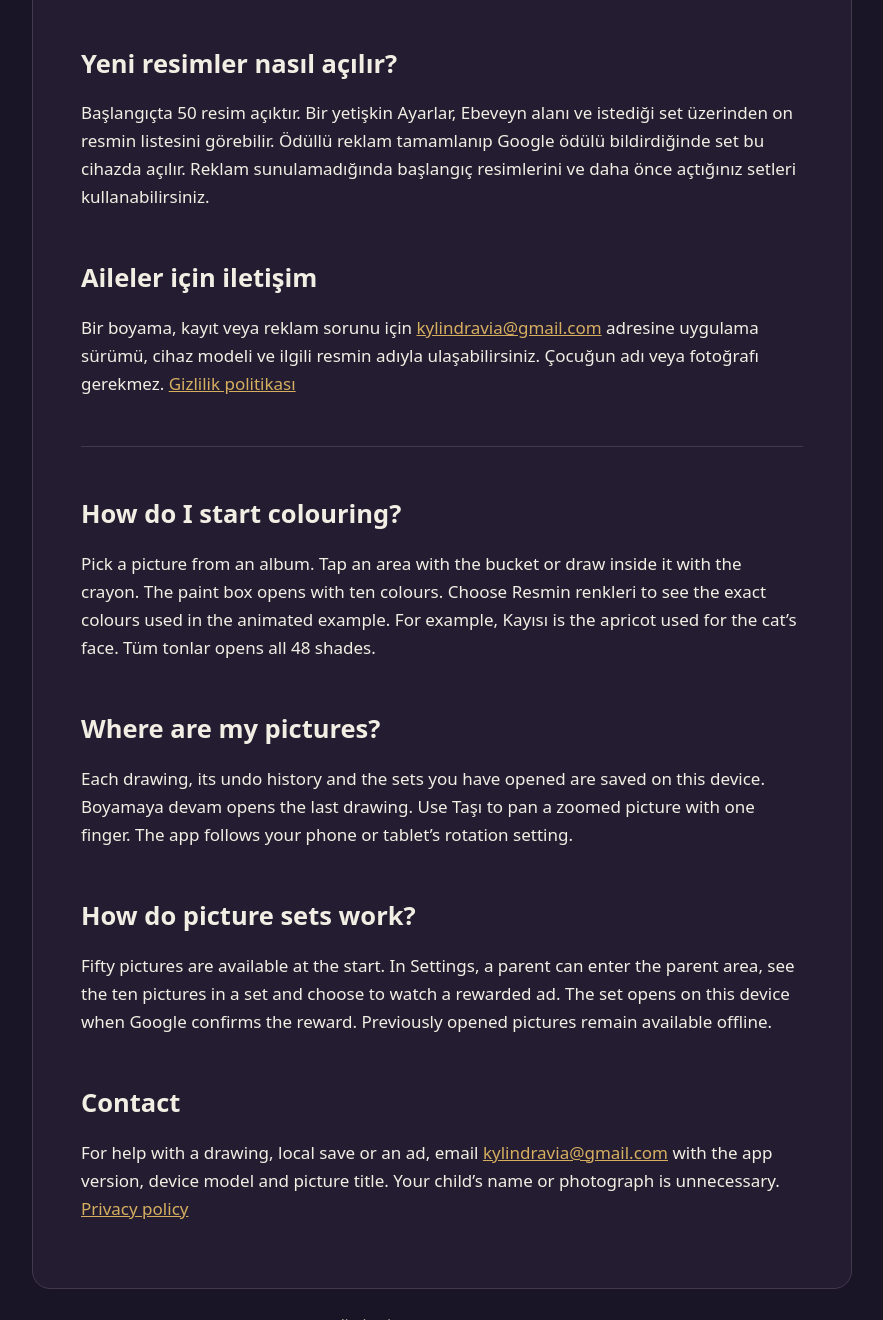
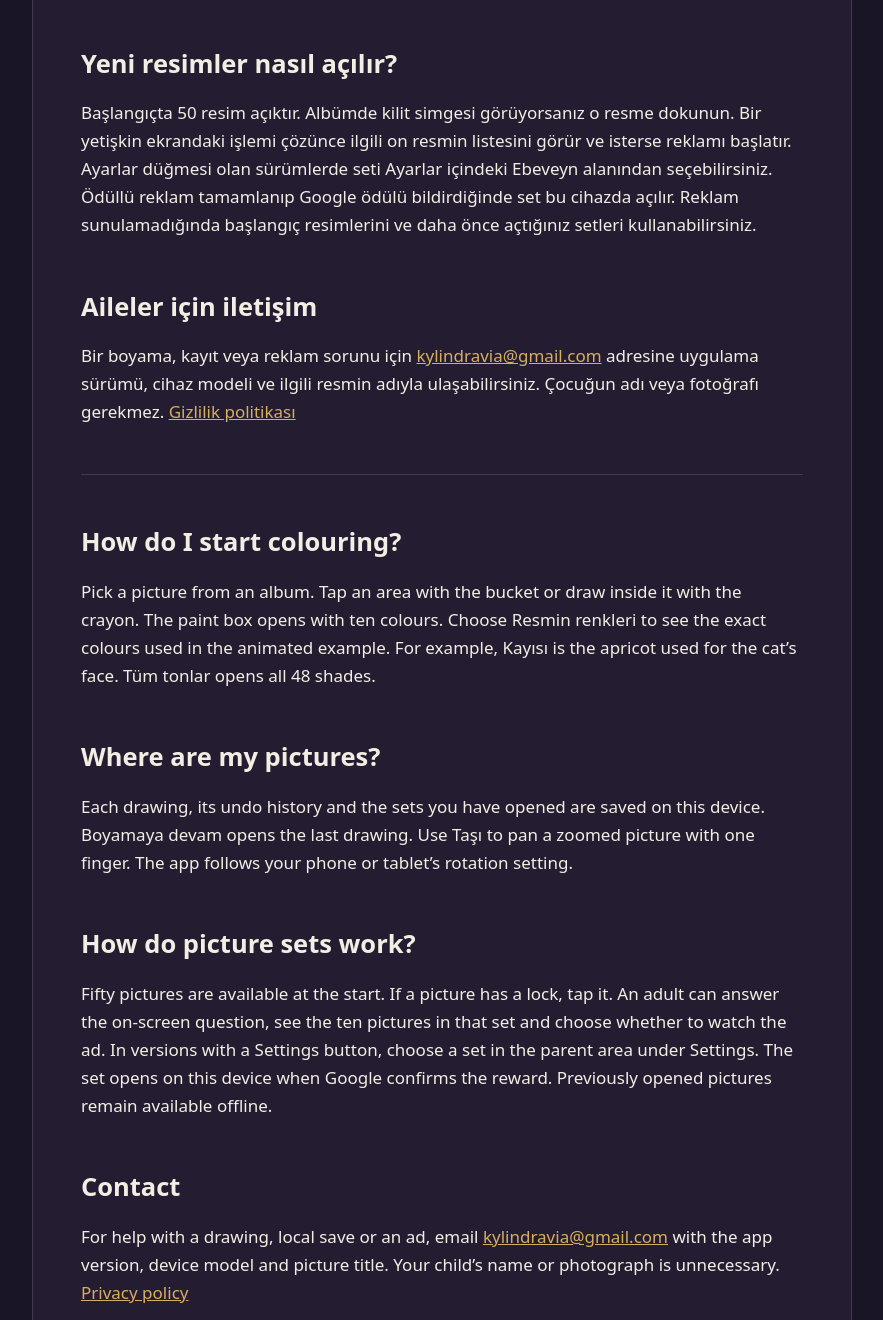
Before and after one commit to ahmet12/ahmet12.github.io, a plain HTML site: page kipir-kagit/support/index.html in a window 1280 px wide. Shown: the part 647-1967 px from the top of the page, without its empty margins (198-1081 px from the left). Drawn offline with Linux system fonts and the light colour scheme.

Commit message:
Explain how families open a locked Paper Colors picture

```diff
--- a/kipir-kagit/support/index.html
+++ b/kipir-kagit/support/index.html
@@ -6,9 +6,9 @@
 <section id="turkce"><h2>Boyaya nasıl başlarım?</h2>
 <p>Bir albümden resim seçin. Kova ile bir alana dokunun veya pastel ile çizginin içinde gezinin. Kutum on büyük renkle açılır. <strong>Resmin renkleri</strong>, İzle’de gösterilen tonları bir araya getirir. Örneğin Yumaklı Kedi’nin yüzündeki tonu almak için Kayısı’ya dokunun. Tüm tonlar sekiz ailede 48 rengi gösterir.</p>
 <h2>Resmim ve açtığım setler nerede?</h2><p>Her resim bu cihazda kendi boyalarını ve geri alma geçmişini saklar. Resim albümündeki Boyamaya devam son resmi açar. Yakınlaştırılmış resmi Taşı aracıyla tek parmakla kaydırabilirsiniz. Telefon veya tablet, sistemin ekran yönü ayarını izler.</p>
-<h2>Yeni resimler nasıl açılır?</h2><p>Başlangıçta 50 resim açıktır. Bir yetişkin Ayarlar, Ebeveyn alanı ve istediği set üzerinden on resmin listesini görebilir. Ödüllü reklam tamamlanıp Google ödülü bildirdiğinde set bu cihazda açılır. Reklam sunulamadığında başlangıç resimlerini ve daha önce açtığınız setleri kullanabilirsiniz.</p>
+<h2>Yeni resimler nasıl açılır?</h2><p>Başlangıçta 50 resim açıktır. Albümde kilit simgesi görüyorsanız o resme dokunun. Bir yetişkin ekrandaki işlemi çözünce ilgili on resmin listesini görür ve isterse reklamı başlatır. Ayarlar düğmesi olan sürümlerde seti Ayarlar içindeki Ebeveyn alanından seçebilirsiniz. Ödüllü reklam tamamlanıp Google ödülü bildirdiğinde set bu cihazda açılır. Reklam sunulamadığında başlangıç resimlerini ve daha önce açtığınız setleri kullanabilirsiniz.</p>
 <h2>Aileler için iletişim</h2><p>Bir boyama, kayıt veya reklam sorunu için <a href="mailto:kylindravia@gmail.com">kylindravia@gmail.com</a> adresine uygulama sürümü, cihaz modeli ve ilgili resmin adıyla ulaşabilirsiniz. Çocuğun adı veya fotoğrafı gerekmez. <a href="../privacy/">Gizlilik politikası</a></p></section>
 <hr><section id="english" lang="en"><h2>How do I start colouring?</h2><p>Pick a picture from an album. Tap an area with the bucket or draw inside it with the crayon. The paint box opens with ten colours. Choose Resmin renkleri to see the exact colours used in the animated example. For example, Kayısı is the apricot used for the cat’s face. Tüm tonlar opens all 48 shades.</p>
 <h2>Where are my pictures?</h2><p>Each drawing, its undo history and the sets you have opened are saved on this device. Boyamaya devam opens the last drawing. Use Taşı to pan a zoomed picture with one finger. The app follows your phone or tablet’s rotation setting.</p>
-<h2>How do picture sets work?</h2><p>Fifty pictures are available at the start. In Settings, a parent can enter the parent area, see the ten pictures in a set and choose to watch a rewarded ad. The set opens on this device when Google confirms the reward. Previously opened pictures remain available offline.</p>
+<h2>How do picture sets work?</h2><p>Fifty pictures are available at the start. If a picture has a lock, tap it. An adult can answer the on-screen question, see the ten pictures in that set and choose whether to watch the ad. In versions with a Settings button, choose a set in the parent area under Settings. The set opens on this device when Google confirms the reward. Previously opened pictures remain available offline.</p>
 <h2>Contact</h2><p>For help with a drawing, local save or an ad, email <a href="mailto:kylindravia@gmail.com">kylindravia@gmail.com</a> with the app version, device model and picture title. Your child’s name or photograph is unnecessary. <a href="../privacy/#english">Privacy policy</a></p></section></article><footer>Kylindravia Games · 21 Kasım 2026</footer></main></body></html>
```
